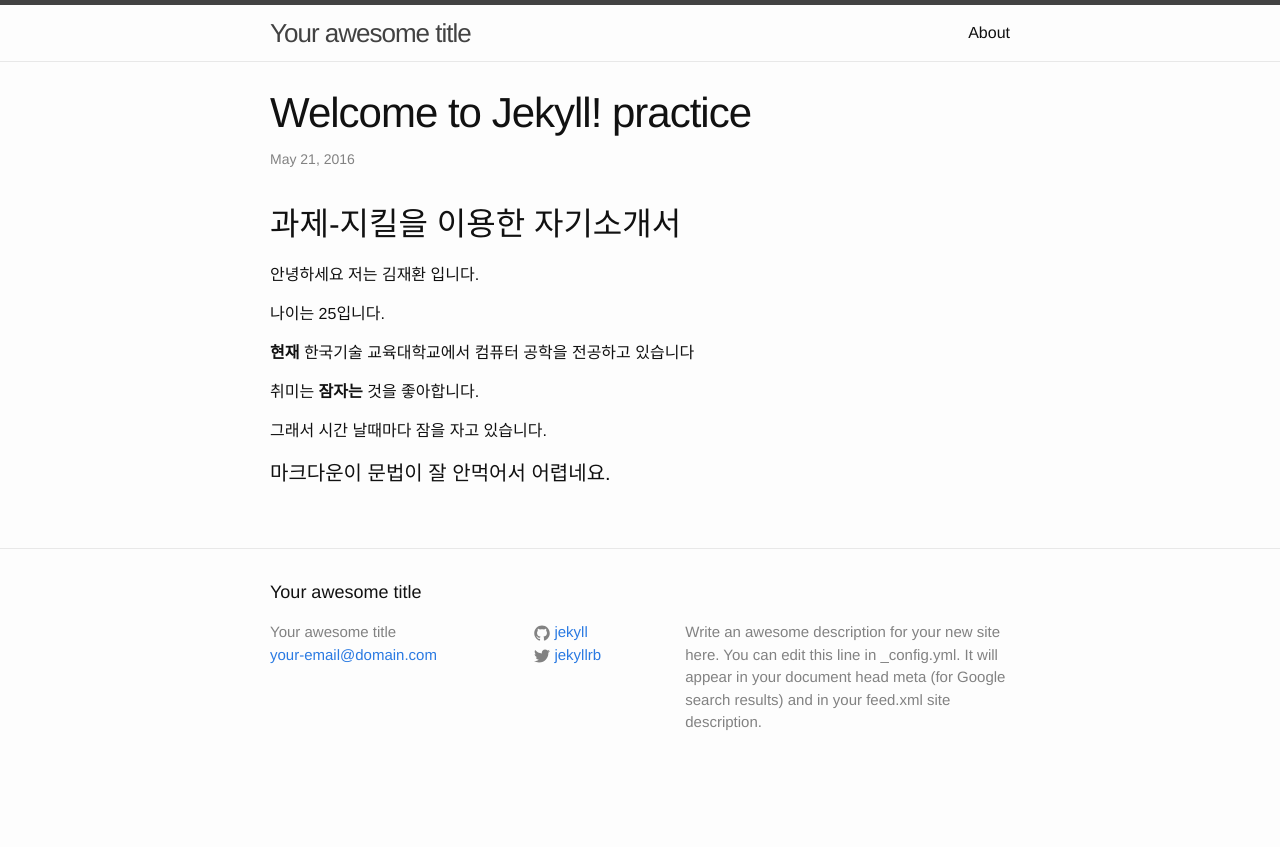
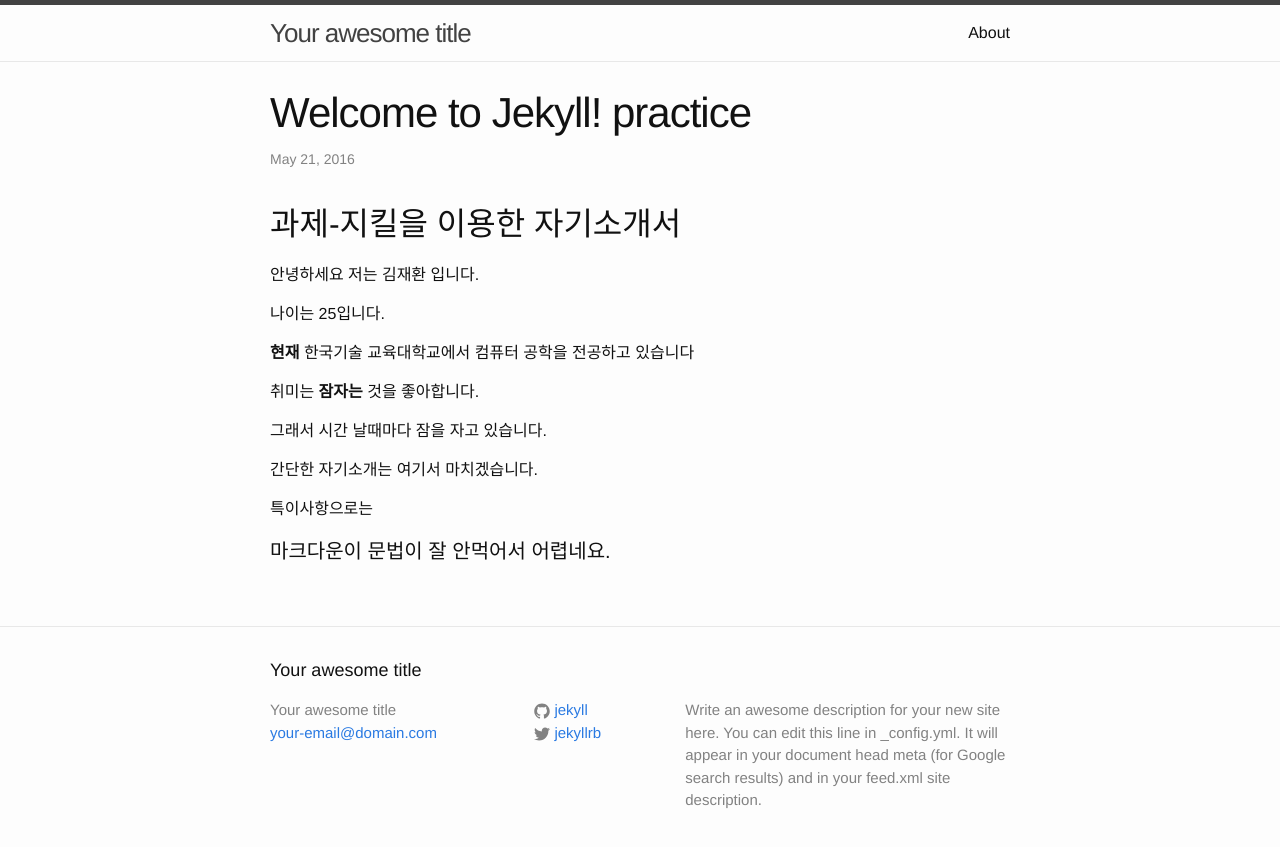
Before and after one commit to jhkc/jhkc.github.com, a Jekyll site: the page built from _posts/2016-05-19-welcome-to-jekyll.markdown, in a window 1280 px wide. Shown: the top 847 px of the page. Built offline with Jekyll 4.4.1, drawn with Linux system fonts in a browser that asks for light colours.

Commit message:
Update 2016-05-19-welcome-to-jekyll.markdown

```diff
--- a/_posts/2016-05-19-welcome-to-jekyll.markdown
+++ b/_posts/2016-05-19-welcome-to-jekyll.markdown
@@ -16,6 +16,10 @@ categories: jekyll update
 
 그래서 시간 날때마다 잠을 자고 있습니다.
 
+간단한 자기소개는 여기서 마치겠습니다.
+
+특이사항으로는
+
 ####  마크다운이 문법이 잘 안먹어서 어렵네요.
 
 
```
